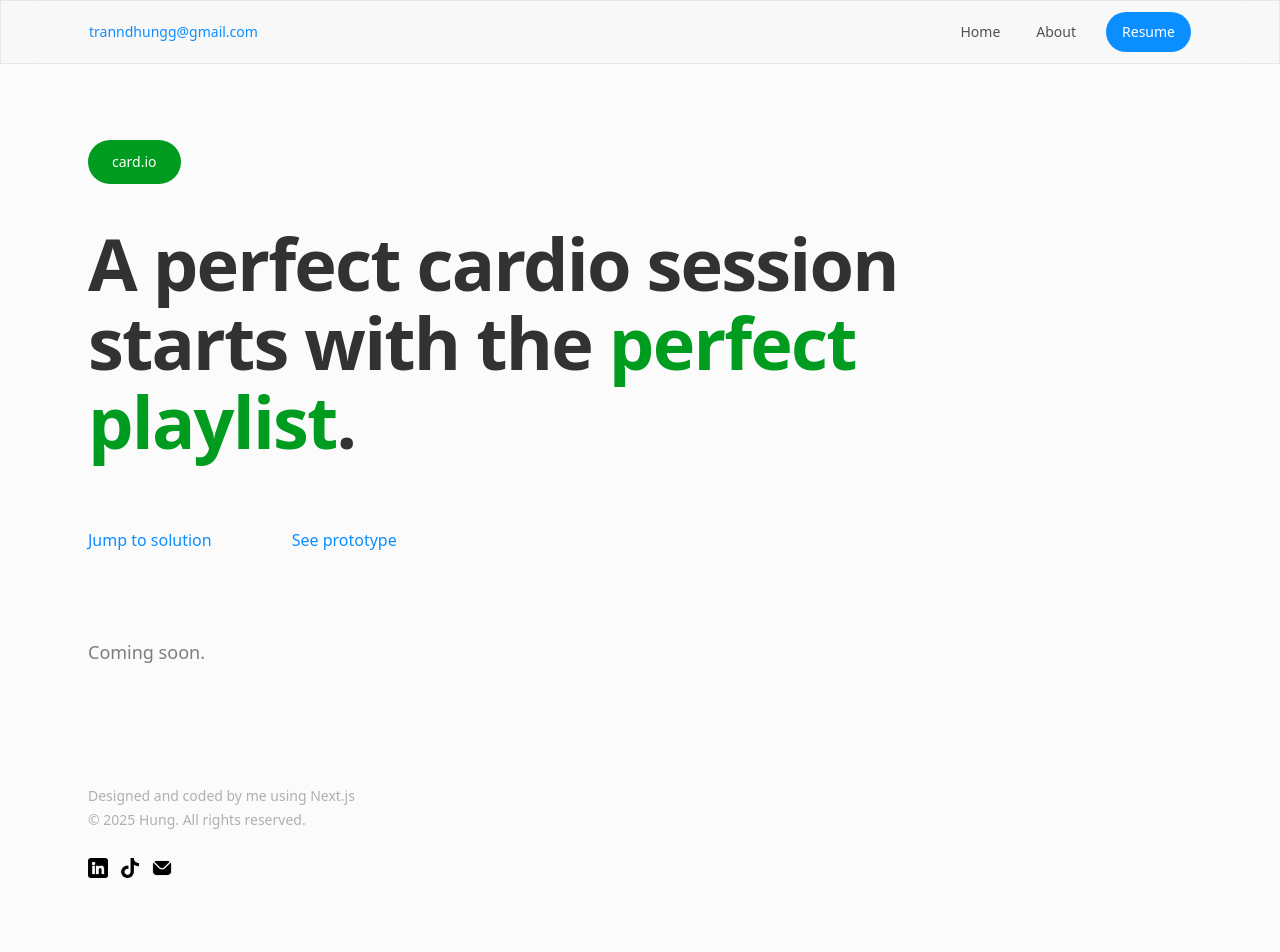
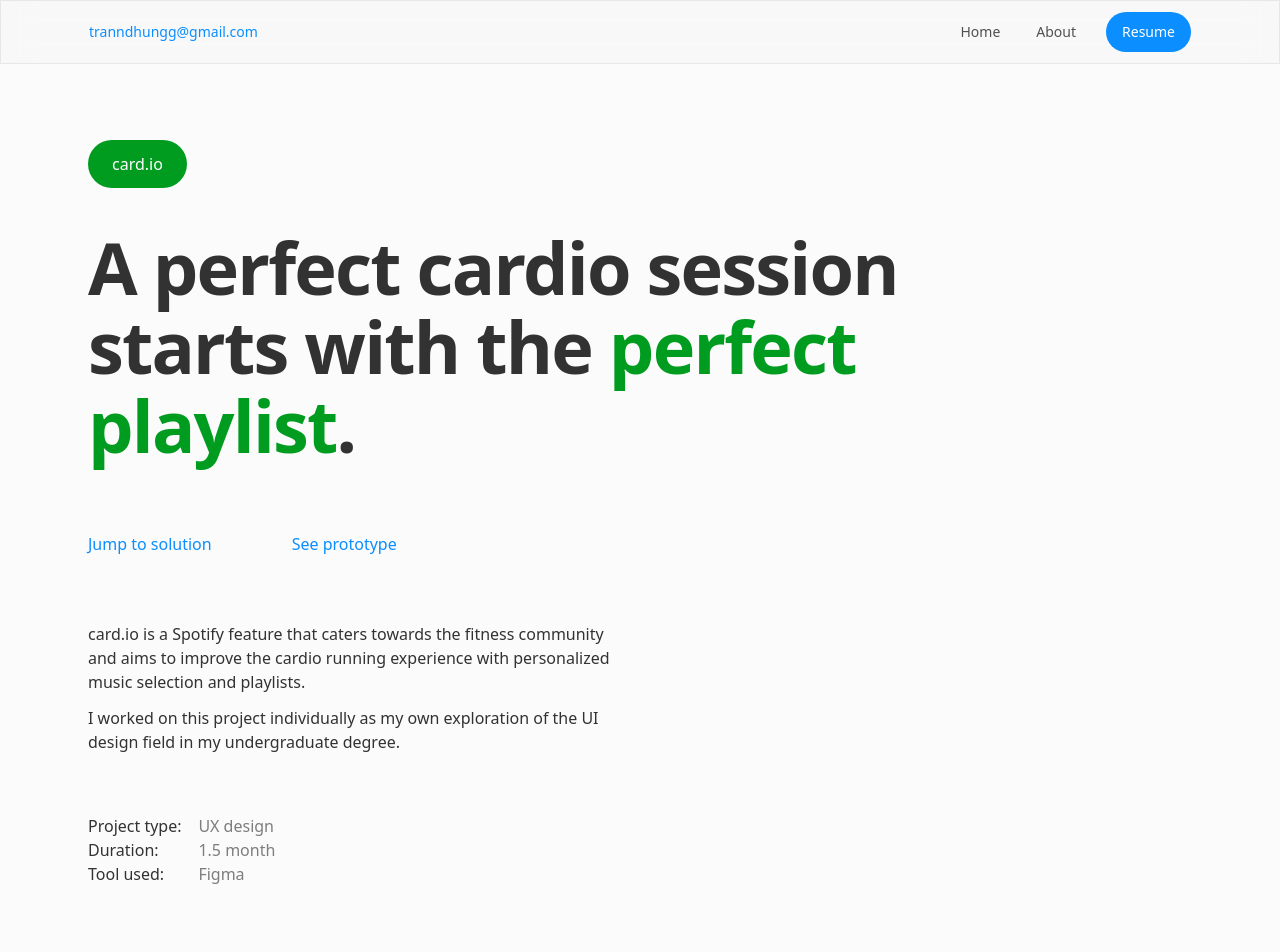
Before and after one commit to hungiie/portfolio26, a Next.js app: page /cardio in a window 1280 px wide. Shown: the top 952 px of the page. Built offline with nearby package versions, Linux system fonts and the light colour scheme.

Commit message:
Populate project pages

```diff
--- a/app/cardio/page.tsx
+++ b/app/cardio/page.tsx
@@ -2,6 +2,7 @@
 
 import ProjectHero from "@/components/projecthero";
 import Footer from "@/components/footer";
+import Overview from "@/components/overview";
 
 export default function Cardio () {
     return(
@@ -17,7 +18,17 @@ export default function Cardio () {
                     .
                 </>}
                 linkText1="Jump to solution"
-                linkText2="See prototype" />
+                linkText2="See prototype"
+                />
+
+                <Overview
+                subject1="Project type:" value1="UX design"
+                subject2="Duration:" value2="1.5 month"
+                subject3="Tool used:" value3="Figma"
+                description1="card.io is a Spotify feature that caters towards the fitness community and aims to improve the cardio running experience with personalized music selection and playlists."
+                description2="I worked on this project individually as my own exploration of the UI design field in my undergraduate degree."
+                />
+
                 <p className="mt-20 mb-30 text-lg text-[var(--colour-bodytext-3)]">Coming soon.</p>
                 <Footer />
             </div>
--- a/app/jackalope/page.tsx
+++ b/app/jackalope/page.tsx
@@ -2,6 +2,7 @@
 
 import ProjectHero from "@/components/projecthero";
 import Footer from "@/components/footer";
+import Overview from "@/components/overview";
 
 export default function Jackalope () {
     return(
@@ -16,7 +17,17 @@ export default function Jackalope () {
                     as a newcomer shouldn’t be this hard.
                 </>}
                 linkText1="Jump to solution"
-                linkText2="See prototype" />
+                linkText2="See prototype"
+                />
+
+                <Overview
+                subject1="Project type:" value1="UX design"
+                subject2="Duration:" value2="3 months"
+                subject3="Tool used:" value3="Figma & ProtoPie"
+                description1="Jackalope helps international students in Canada settling in by connecting them with events and communities that align with their interests, while minimizing the impact of cultural shock."
+                description2="This is an academic project of IAT 334 - Interface Design, that I completed with 2 colleagues: Jay Ho and Dominika Styk."
+                />
+
                 <p className="mt-20 mb-30 text-lg text-[var(--colour-bodytext-3)]">Coming soon.</p>
                 <Footer />
             </div>
--- /dev/null
+++ b/components/overview.tsx
@@ -0,0 +1,30 @@
+interface Props {
+  subject1: string;
+  value1: string;
+  subject2: string;
+  value2: string;
+  subject3: string;
+  value3: string;
+  description1: string;
+  description2: string;
+}
+
+
+export default function Overview(props: Props) {
+    return(
+        <div className="mt-15">
+            <div className="w-full md:w-1/2 mb-15">
+                <p className="text-[var(--colour-bodytext)] mb-3">{props.description1}</p>
+                <p className="text-[var(--colour-bodytext)]">{props.description2}</p>
+            </div>
+            <div className="grid grid-cols-2 w-4/5 md:w-1/5">
+                <p className="text-[var(--colour-bodytext)]">{props.subject1}</p>
+                <p className="text-[var(--colour-bodytext-3)]">{props.value1}</p>
+                <p className="text-[var(--colour-bodytext)]">{props.subject2}</p>
+                <p className="text-[var(--colour-bodytext-3)]">{props.value2}</p>
+                <p className="text-[var(--colour-bodytext)]">{props.subject3}</p>
+                <p className="text-[var(--colour-bodytext-3)]">{props.value3}</p>
+            </div>
+        </div>
+    )
+}
--- a/components/projecthero.tsx
+++ b/components/projecthero.tsx
@@ -13,7 +13,7 @@ interface Props {
 export default function ProjectHero(props: Props) {
     return (
         <div className="mt-35">
-            <p className="px-6 py-3 text-sm md:text-md text-white rounded-full inline-block" style={{ backgroundColor: props.colourCode }}>
+            <p className="px-6 py-3 text-md md:text-md text-white rounded-full inline-block" style={{ backgroundColor: props.colourCode }}>
                 {props.name}
             </p>
             <p className="text-[var(--colour-bodytext)] text-4xl md:text-7xl font-semibold mt-10 mb-15 tracking-tight leading-[110%] w-full md:w-4/5">{props.description}</p>
```
